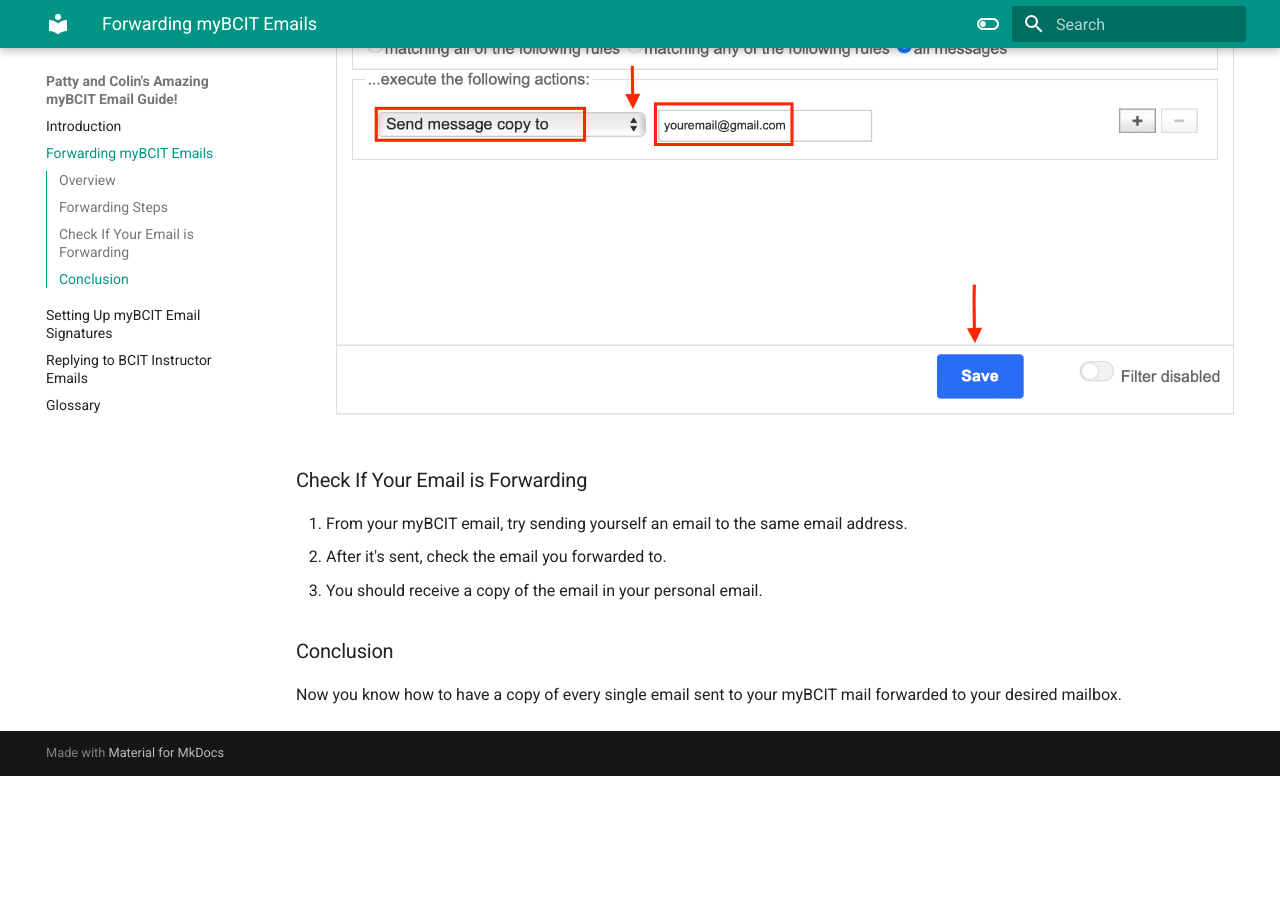
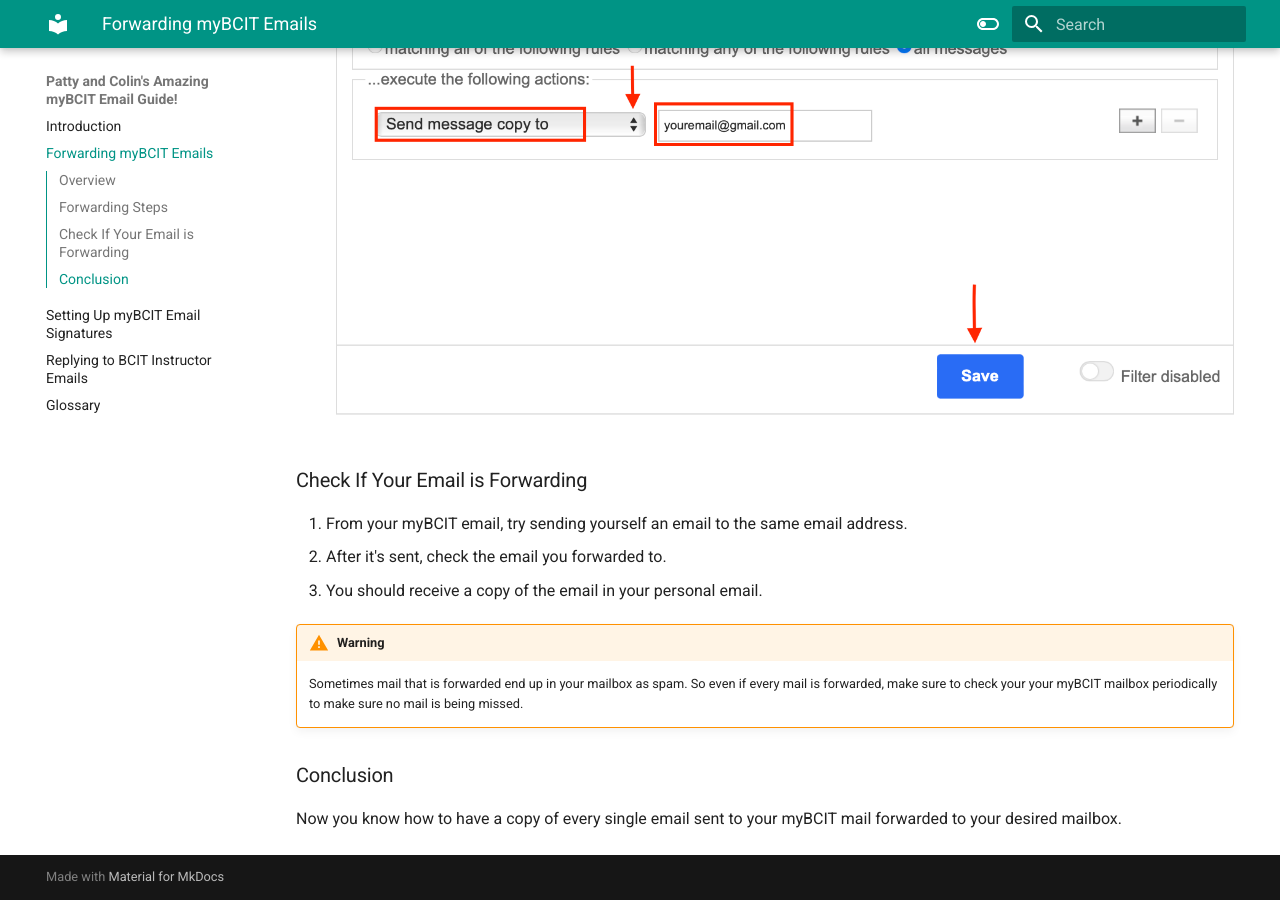
Before and after one commit to cdoig4/Colin-Patty_User_Guide, an MkDocs documentation site: the page built from docs/Task-1.md, in a window 1280 px wide and 900 px high, scrolled down 2846 px. Built offline with MkDocs 1.6.1 and Material for MkDocs 9.7.7, drawn with Linux system fonts in a browser that asks for light colours; before the commit the page ends 3622 px from its top, so only the background shows below that.

Commit message:
Add warning message for missed emails

```diff
--- a/docs/Task-1.md
+++ b/docs/Task-1.md
@@ -35,6 +35,9 @@
 2. After it's sent, check the email you forwarded to.
 3. You should receive a copy of the email in your personal email.
 
+!!! warning
+    Sometimes mail that is forwarded end up in your mailbox as spam. So even if every mail is forwarded, make sure to check your your myBCIT mailbox periodically to make sure no mail is being missed.
+
 ### Conclusion
 
 Now you know how to have a copy of every single email sent to your myBCIT mail forwarded to your desired mailbox.
```
